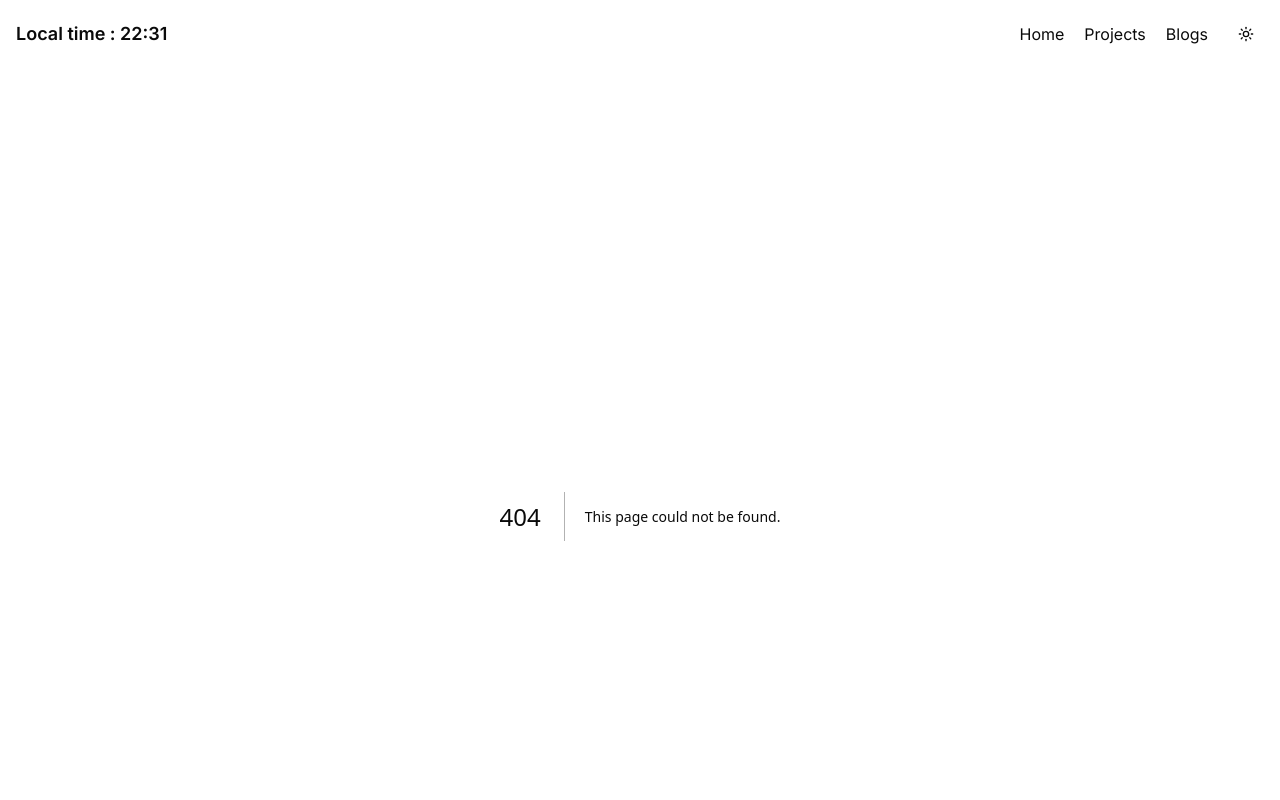
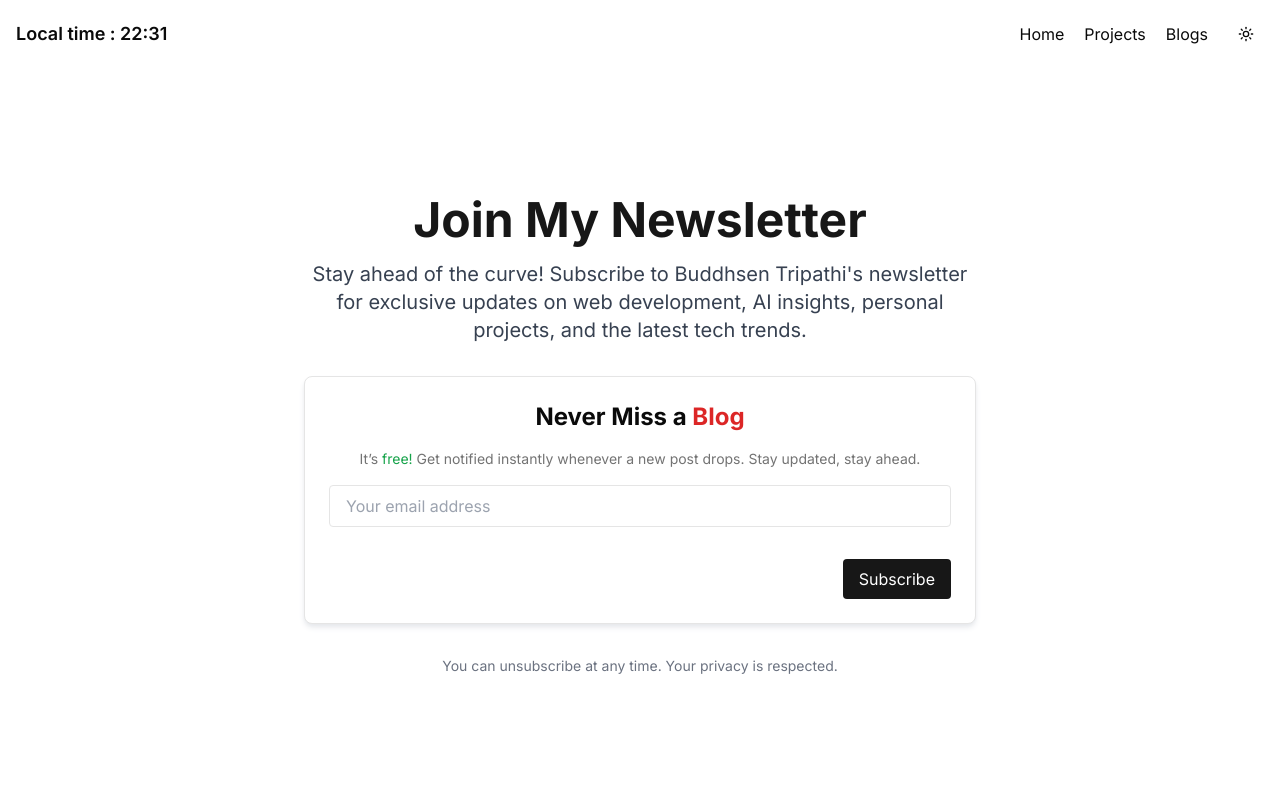
Before and after one commit to Buddhsen-tripathi/Portfolio, a Next.js app in the folder 2.0/: page /newsletter in a window 1280 px wide. Before the commit this address had no page. Shown: the top 800 px of the page. Built offline with nearby package versions, Linux system fonts and the light colour scheme.

Commit message:
Added newsletter page

```diff
--- /dev/null
+++ b/2.0/app/newsletter/page.tsx
@@ -0,0 +1,48 @@
+import NewsletterSubscription from "@/components/NewsletterSubscription";
+import { Metadata } from "next";
+
+export const metadata: Metadata = {
+    title: "Buddhsen Tripathi - Newsletter",
+    description: "Subscribe to my newsletter for updates on web development, AI, and personal projects.",
+    openGraph: {
+        title: "Buddhsen Tripathi - Newsletter",
+        description: "Subscribe to my newsletter for updates on web development, AI, and personal projects.",
+        url: "https://buddhsentripathi.com/newsletter",
+        // images: [
+        //     {
+        //         url: "/default-image.webp",
+        //         width: 1200,
+        //         height: 630,
+        //         alt: "Newsletter Subscription",
+        //     },
+        // ],
+    },
+    twitter: {
+        card: "summary_large_image",
+        title: "Buddhsen Tripathi - Newsletter",
+        description: "Subscribe to my newsletter for updates on web development, AI, and personal projects.",
+        images: ["/default-image.webp"],
+    },
+};
+
+
+export default function NewsletterPage() {
+    return (
+        <div className="container mx-auto px-4 py-12 md:py-16 lg:py-20">
+            <div className="max-w-2xl mx-auto text-center">
+                <h1 className="text-3xl md:text-4xl lg:text-5xl font-bold text-primary mb-4">
+                    Join My Newsletter
+                </h1>
+                <p className="text-lg md:text-xl text-gray-700 dark:text-gray-300 mb-8">
+                    Stay ahead of the curve! Subscribe to Buddhsen Tripathi's newsletter for exclusive updates on web development, AI insights, personal projects, and the latest tech trends.
+                </p>
+
+                <NewsletterSubscription />
+
+                <p className="mt-8 text-sm text-gray-500 dark:text-gray-400">
+                    You can unsubscribe at any time. Your privacy is respected.
+                </p>
+            </div>
+        </div>
+    );
+}
```
